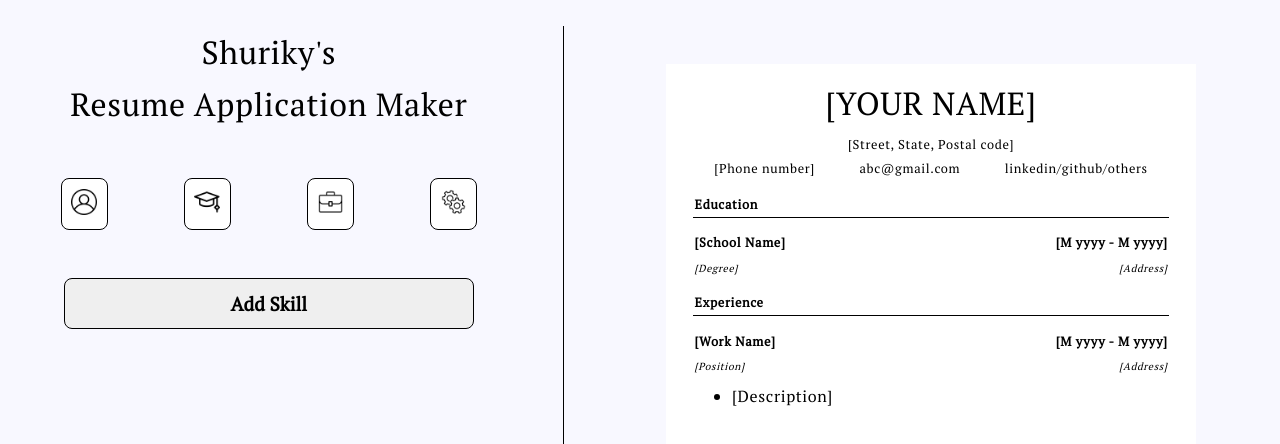
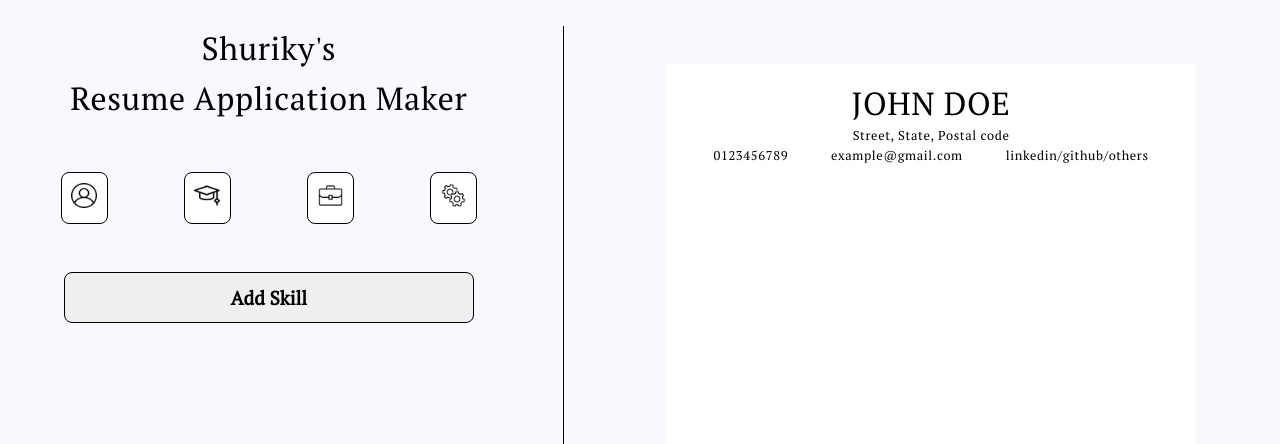
Before and after one commit to Shuriky/odin-cv-application, a React (Vite) app in the folder repo/: page / in a window 1280 px wide. Both pictures are taken after a click on the button 453 px from the left and 204 px from the top of the page. Shown: the top 444 px of the page. Built offline with nearby package versions, Linux system fonts and the light colour scheme.

Commit message:
minor changes to pre-input values

```diff
--- a/repo/src/App.jsx
+++ b/repo/src/App.jsx
@@ -6,25 +6,15 @@ import React, { useState } from "react";
 export default function App() {
     const [formData, setFormData] = useState({
         personal: {
-            name: "[Your Name]",
-            address: "[Street, State, Postal code]",
-            contactNumber: "[Phone number]",
-            email: "abc@gmail.com",
+            name: "John Doe",
+            address: "Street, State, Postal code",
+            contactNumber: "0123456789",
+            email: "example@gmail.com",
             externalLinks: "linkedin/github/others",
         },
-        education: [{
-            schoolName: "[School Name]",
-            degree: "[Degree]",
-            date: "[M yyyy - M yyyy]",
-            location: "[Address]"
-            },],
-        experiences: [{
-            workName: "[Work Name]",
-            position: "[Position]",
-            date: "[M yyyy - M yyyy]",
-            location: "[Address]",
-            descriptions: "[Description]",
-            },],
+        education: [],
+        experiences: [],
+        skills: [],
     });
 
     return (
--- a/repo/src/document-components/Document.jsx
+++ b/repo/src/document-components/Document.jsx
@@ -1,6 +1,7 @@
 import EducationDisplay from "./EducationDisplay.jsx";
 import ExperiencesDisplay from "./ExperiencesDisplay.jsx";
 import PersonalInfoDisplay from "./PersonalInfoDisplay.jsx";
+import SkillsDisplay from "./SkillsDisplay.jsx";
 
 export default function Document({ formData, setFormData }) {
     return (
@@ -9,6 +10,7 @@ export default function Document({ formData, setFormData }) {
                 <PersonalInfoDisplay formData={formData} setFormData={setFormData}/>
                 <EducationDisplay formData={formData} setFormData={setFormData} />
                 <ExperiencesDisplay formData={formData} setFormData={setFormData} />
+                <SkillsDisplay formData={formData} setFormData={setFormData} />
             </div>
         </div>
     );
--- a/repo/src/document-components/EducationDisplay.jsx
+++ b/repo/src/document-components/EducationDisplay.jsx
@@ -2,9 +2,9 @@ export default function EducationDisplay({ formData }) {
     let educationDisplay = formData.education.length ? "block" : "none";
 
     return (
-        <div class="sectionDisplay" id="educationDisplay" style={{ display: educationDisplay }}>
+        <div className="sectionDisplay" id="educationDisplay" style={{ display: educationDisplay }}>
             <h2>Education</h2>
-            <div class="horizontalLine"></div>
+            <div className="horizontalLine"></div>
             {formData.education.length === 0 ? (
                 <p>No education data available.</p>
             ) : (
--- /dev/null
+++ b/repo/src/document-components/SkillsDisplay.jsx
@@ -0,0 +1,21 @@
+function SkillsDisplay({ formData }) {
+    const skillDisplay = formData.skills.length ? "block" : "none";
+
+    return (
+        <div className="sectionDisplay" id="skillsDisplay" style={{ display: skillDisplay }}>
+            <h2>Skills</h2>
+            <div className="horizontalLine"></div>
+            {formData.skills.length === 0 ? (
+                <p>No skill data available.</p>
+            ) : (
+                formData.skills.map((skill, index) => (
+                    <p key={index}>
+                        <strong>{skill.category}</strong> {skill.name}
+                    </p>
+                ))
+            )}
+        </div>
+    );
+}
+
+export default SkillsDisplay;
--- a/repo/src/form-components/Education.jsx
+++ b/repo/src/form-components/Education.jsx
@@ -75,7 +75,12 @@ export default function Education({ formData, setFormData }) {
             ...formData,
             education: [
                 ...formData.education,
-                { schoolName: "[School Name]", degree: "[Degree]", date: "[M yyyy - M yyyy]", location: "[Address]" }, // Add new entry
+                {
+                    schoolName: "School Name",
+                    degree: "Degree",
+                    date: "M yyyy - M yyyy",
+                    location: "Address"
+                },
             ],
         });
     };
--- a/repo/src/form-components/Experiences.jsx
+++ b/repo/src/form-components/Experiences.jsx
@@ -138,11 +138,11 @@ export default function Experiences({ formData, setFormData }) {
             experiences: [
                 ...formData.experiences,
                 {
-                    workName: "[Work Name]",
-                    position: "[Position]",
-                    date: "[M yyyy - M yyyy]",
-                    location: "[Address]",
-                    descriptions: "[Description]",
+                    workName: "Work Name",
+                    position: "Position",
+                    date: "M yyyy - M yyyy",
+                    location: "Address",
+                    descriptions: "Description",
                 },
             ],
         });
--- a/repo/src/form-components/Form.jsx
+++ b/repo/src/form-components/Form.jsx
@@ -66,7 +66,10 @@ export default function Form({ formData, setFormData }) {
                     />
                 </div>
                 <div style={{ display: skillsDisplay }}>
-                    <Skills />
+                    <Skills
+                        formData={formData}
+                        setFormData={setFormData}
+                    />
                 </div>
             </div>
         </div>
--- a/repo/src/form-components/Skills.jsx
+++ b/repo/src/form-components/Skills.jsx
@@ -1,31 +1,77 @@
-import { useState } from "react";
+function SkillsComponent({ index, formData, setFormData }) {
+    const handleChange = (e, index) => {
+        const { id, value } = e.target;
+        const field = id.split('-')[0];
 
-function SkillsComponent({ index }) {
+        setFormData((prev) => ({
+            ...prev,
+            skills: prev.skills.map((skill, i) =>
+                i === index
+                    ? { ...skill, [field]: value }
+                    : skill
+            ),
+        }));
+    };
+
+    const handleDelete = (index) => {
+        setFormData((prev) => ({
+            ...prev,
+            skills: prev.skills.filter((_, i) => i !== index),
+        }));
+    };
+
+    const skill = formData.skills[index] || { category: "", name: "" };
+
     return (
-        <div class="form-box">
+        <div className="form-box">
             <div className="text-input">
-                <label htmlFor="skill-name">Skill Name</label>
-                <input id="skill-name"></input>
+                <label htmlFor="category">Skill Category</label>
+                <input
+                    id={`category-${index}`}
+                    value={skill.category}
+                    onChange={(e) => handleChange(e, index)}
+                />
+            </div>
+            <div className="text-input">
+                <label htmlFor="name">Skill Name(s)</label>
+                <input
+                    id={`name-${index}`}
+                    value={skill.name}
+                    onChange={(e) => handleChange(e, index)}
+                />
+            </div>
+            <div onClick={() => handleDelete(index)} className="deleteButton">
+                Delete
             </div>
         </div>
-    )
+    );
 }
 
-export default function Skills() {
-    const [skills, setSkills] = useState([]);
+export default function Skills({ formData, setFormData }) {
+    const handleClick = () => {
+        setFormData({
+            ...formData,
+            skills: [...formData.skills, { category: "", name: "" }],
+        });
+    };
 
-    const handleClick = () => {
-    const newIndex = skills.length + 1;
-    const newSkills = <SkillsComponent key={newIndex} index={newIndex} />;
-    setSkills([...skills, newSkills]);
-    };
     return (
-
-        <div className="form" id="personal-info">
-            <div>{skills}</div>
-            <button className="add-section-button" id="addSkills" onClick={handleClick}>
+        <div className="form" id="skills">
+            {formData.skills.map((_, index) => (
+                <SkillsComponent
+                    key={index}
+                    index={index}
+                    formData={formData}
+                    setFormData={setFormData}
+                />
+            ))}
+            <button
+                className="add-section-button"
+                id="addSkills"
+                onClick={handleClick}
+            >
                 <label htmlFor="addSkills">Add Skill</label>
             </button>
         </div>
-    )
+    );
 }
--- a/repo/src/index.css
+++ b/repo/src/index.css
@@ -116,6 +116,7 @@ input, textarea {
   border-color: black;
   font-family: "PT Serif", serif;
   font-size: 1vw;
+  padding-left: 0.5vw;
 }
 
 label {
@@ -179,12 +180,14 @@ h1 {
   margin: 0.2vw;
   padding: 0.2vw;
   margin-top: 1vw;
+  margin-bottom: -0.2vw;
 }
 
 p {
   font-weight: 200;
   margin: 0.1vw;
   padding: 0.1vw;
+  margin-top: -0.2vw;
   font-size: 1vw;
 }
 
```
